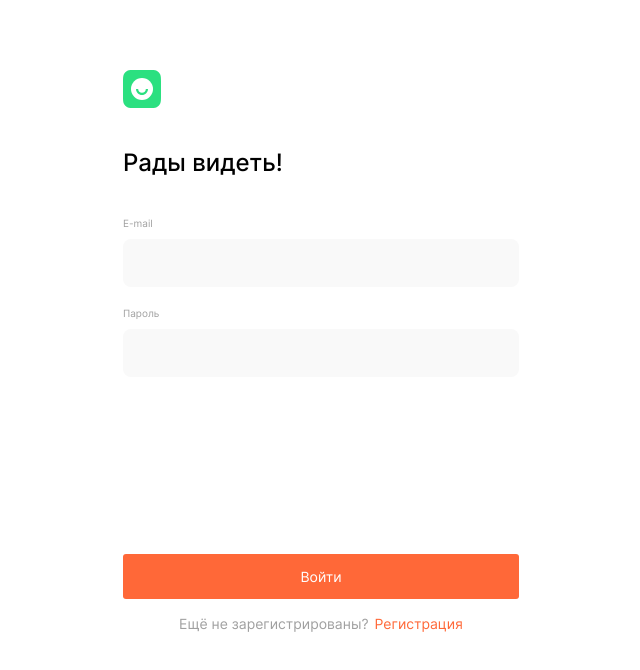
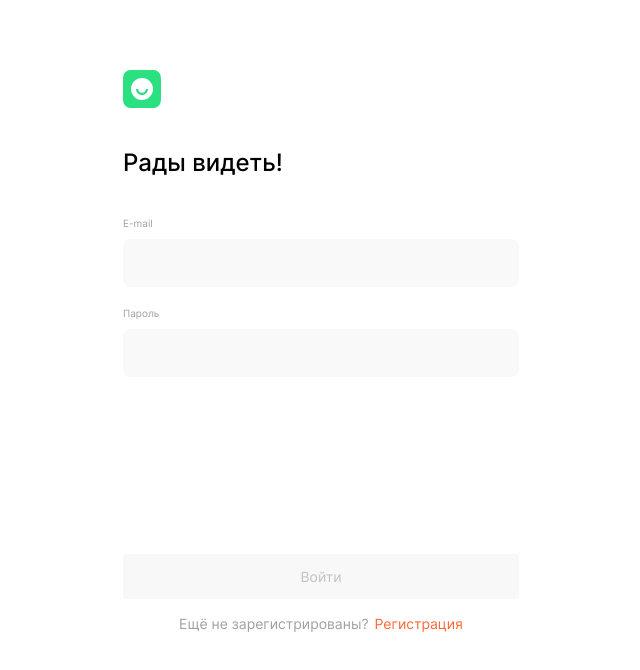
Before and after one commit to TarEvgen/movies-explorer-frontend, a React (Create React App) app: page /sign-in in a window 1280 px wide. Shown: the top 670 px of the page, without its empty margins (319-959 px from the left). Built offline with nearby package versions, Linux system fonts and the light colour scheme; no server answers; the HTML template or start-up script is replaced by a standard one.

Commit message:
add authorize and register

```diff
--- /dev/null
+++ b/src/Hook/useFormWithValidation.js
@@ -0,0 +1,42 @@
+import React, { useCallback } from "react";
+
+//хук управления формой
+export function useForm() {
+  const [values, setValues] = React.useState({});
+
+  const handleChange = (event) => {
+    const target = event.target;
+    const value = target.value;
+    const name = target.name;
+    setValues({...values, [name]: value});
+  };
+
+  return {values, handleChange, setValues};
+}
+
+//хук управления формой и валидации формы
+export function useFormWithValidation() {
+  const [values, setValues] = React.useState({});
+  const [errors, setErrors] = React.useState({});
+  const [isValid, setIsValid] = React.useState(false);
+
+  const handleChange = (event) => {
+    const target = event.target;
+    const name = target.name;
+    const value = target.value;
+    setValues({...values, [name]: value});
+    setErrors({...errors, [name]: target.validationMessage });
+    setIsValid(target.closest("form").checkValidity());
+  };
+
+  const resetForm = useCallback(
+    (newValues = {}, newErrors = {}, newIsValid = false) => {
+      setValues(newValues);
+      setErrors(newErrors);
+      setIsValid(newIsValid);
+    },
+    [setValues, setErrors, setIsValid]
+  );
+
+  return { values, handleChange, errors, isValid, resetForm };
+}
--- a/src/components/App/App.js
+++ b/src/components/App/App.js
@@ -1,5 +1,5 @@
 import "./App.css";
-import { Routes, Route } from "react-router-dom";
+import { Routes, Route, useNavigate } from "react-router-dom";
 import { useState, useEffect } from "react";
 
 import Header from "../Header/Header";
@@ -15,11 +15,14 @@ import PageNotFound from "../PageNotFound/PageNotFound";
 import { moviesApi } from "../../utils/MoviesApi";
 import { getValue } from "@testing-library/user-event/dist/utils";
 
+import * as MainApi from "../../utils/MainApi";
+
 
 
 //import ProtectedRoute from "./ProtectedRoute";
 
 function App() {
+  const navigate = useNavigate();
   const [isOpenMenuNavigation, setOpenMenuNavigation] = useState(false);
 
   const [moviesAll, setMoviesAll] = useState(
@@ -54,6 +57,46 @@ function App() {
     setOpenMenuNavigation(false);
   }
 
+  ///////////////////////////////// регистрация
+
+  const handelRegister = ({name ,email, password}) => {
+    console.log({name ,email, password}, 'hkhkh!!!!!')
+    return MainApi
+      .register(name, email, password)
+      .then((res) => {
+       // setIsSuccess(true);
+       // setIsInfoTooltipOpen(true);
+        navigate("/movies");
+      })
+      .catch(() => {
+        //setIsInfoTooltipOpen(true);
+        //setIsSuccess(false);
+      });
+  };
+
+
+
+  ///////////////////////////////////
+
+  ///////////////////// авторизация
+  const handleLogin = ({email, password}) => {
+    console.log(email, password, 'email, password')
+    MainApi
+      .authorize(email, password)
+      .then((res) => {
+       // setUserEmail(email);
+       console.log(res, 'res')
+        localStorage.setItem("jwt", res.token);
+       // setLoggedIn(true);
+        navigate("/movies");
+      })
+      .catch(() => {
+       // setIsSuccess(false);
+       // setIsInfoTooltipOpen(true);
+      });
+  };
+
+////////////////////////////
 
 
 
@@ -133,8 +176,8 @@ function App() {
             </>
           }
         />
-        <Route path="/sign-up" element={<Register />} />
-        <Route path="/sign-in" element={<Login />} />
+        <Route path="/sign-up" element={<Register handelRegister={handelRegister} />} />
+        <Route path="/sign-in" element={<Login handleLogin={handleLogin} />} />
         <Route path="*" element={<PageNotFound />} />
       </Routes>
       <Navigation
--- a/src/components/Login/Login.js
+++ b/src/components/Login/Login.js
@@ -1,23 +1,36 @@
 import { Link } from "react-router-dom";
 import "./Login.css";
 
-function Login() {
+import {useFormWithValidation} from "../../Hook/useFormWithValidation"
+
+function Login({ handleLogin }) {
+
+  const { values, handleChange, errors, isValid, resetForm } = useFormWithValidation()
+
+  console.log(values, 'values')
+
+  const handleSubmit = (e) => {
+    e.preventDefault();
+
+    handleLogin(values);
+  };
+
   return (
     <>
-      <form className="form">
+      <form className="form" onSubmit={handleSubmit}>
         <Link className="logo logo_form" to="/"></Link>
         <h2 className="form__name">Рады видеть!</h2>
         <label className="form__input-name">
           E-mail
-          <input className="form__input" id="e-mail" required/>
-          <span className="form__imput-error"></span>
+          <input type="email" className="form__input" id="email" required name="email" onChange={handleChange}/>
+          <span className="form__imput-error">{errors['email']}</span>
         </label>
         <label className="form__input-name">
           Пароль
-          <input type="password" className="form__input" id="password" required/>
-          <span className="form__imput-error"></span>
+          <input type="password" className="form__input" id="password" required name="password" onChange={handleChange}/>
+          <span className="form__imput-error">{errors['password']}</span>
         </label>
-        <button className="form__button form__button_login" type="submit">
+        <button className="form__button form__button_login" type="submit" disabled={!isValid}>
           Войти
         </button>
         <div className="form__signin">
--- a/src/components/Register/Register.css
+++ b/src/components/Register/Register.css
@@ -46,6 +46,10 @@
   padding-left: 15px;
 }
 
+.form__input:invalid {
+  color: #ee3465;
+}
+
 .form__input:focus-visible {
   outline: 2px solid #2BE080;
 }
@@ -63,6 +67,11 @@
   margin-top: 67px;
   transition: opacity 0.7s;
   cursor: pointer;
+}
+
+.form__button:disabled {
+  background-color: #F8F8F8;
+  color: #C2C2C2;
 }
 
 .form__button:hover {
--- a/src/components/Register/Register.js
+++ b/src/components/Register/Register.js
@@ -1,32 +1,60 @@
 import { Link } from "react-router-dom";
+import { useState } from "react";
 import "./Register.css";
+import {useFormWithValidation} from "../../Hook/useFormWithValidation"
 
-function Register() {
+
+function Register({ handelRegister }) {
+
+  const { values, handleChange, errors, isValid, resetForm } = useFormWithValidation()
+  console.log(values, 'values')
+
+
+/*
+  const handleChange4 = (e) => {
+    const { name, value } = e.target;
+    setFormValue({
+      ...formValue,
+      [name]: value,
+    });
+  };
+
+*/
+
+
+  const handleSubmit = (e) => {
+    e.preventDefault();
+    //const {name, email, password } = formValue;
+    handelRegister(values);
+  };
+
+
+
   return (
     <>
-      <form className="form">
+      <form onSubmit={handleSubmit} className="form">
         <Link className="logo logo_form" to="/"></Link>
         <h2 className="form__name">Добро пожаловать!</h2>
 
         <label className="form__input-name">
           Имя
-          <input className="form__input" id="name" required/>
-          <span className="form__imput-error"></span>
+          <input pattern="^[а-яА-ЯёЁa-zA-Z0-9\s\-]+$" className="form__input" type="text"  id="name" name="name" minLength="2" maxLength="30" onChange={handleChange} required  />
+          <span className="form__imput-error">{errors['name']}</span>
         </label>
 
         <label className="form__input-name">
           E-mail
-          <input className="form__input" id="e-mail" required/>
-          <span className="form__imput-error"></span>
+          <input className="form__input" type="email" id="email" name="email" onChange={handleChange} required />
+          <span className="form__imput-error">{errors['email']}</span>
         </label>
 
         <label className="form__input-name">
           Пароль
-          <input type="password" className="form__input" id="password" required/>
-          <span className="form__imput-error"></span>
+          <input type="password" className="form__input" id="password" name="password" onChange={handleChange} required />
+          <span className="form__imput-error">{errors['password']}</span>
         </label>
 
-        <button className="form__button" type="submit">
+        <button className="form__button" type="submit" disabled={!isValid}  >
           Зарегистрироваться
         </button>
 
--- a/src/utils/MainApi.js
+++ b/src/utils/MainApi.js
@@ -0,0 +1,31 @@
+export const BASE_URL = "https://api.tarasov.nomoreparties.sbs";
+
+export const register = (name, email, password) => {
+  return fetch(`${BASE_URL}/signup`, {
+    method: "POST",
+    headers: {
+      "Content-Type": "application/json",
+    },
+    body: JSON.stringify({name:name,  email: email, password: password }),
+  }).then((res) => {
+    return getResponseData(res);
+  });
+};
+
+
+export const authorize = (email, password) => {
+    return fetch(`${BASE_URL}/signin`, {
+      method: "POST",
+      headers: {
+        "Content-Type": "application/json",
+      },
+      body: JSON.stringify({ password: password, email: email }),
+    }).then((res) => {
+      return getResponseData(res);
+    });
+  };
+
+
+function getResponseData(res) {
+    return res.ok ? res.json() : Promise.reject("Произошла ошибка");
+  }
```
